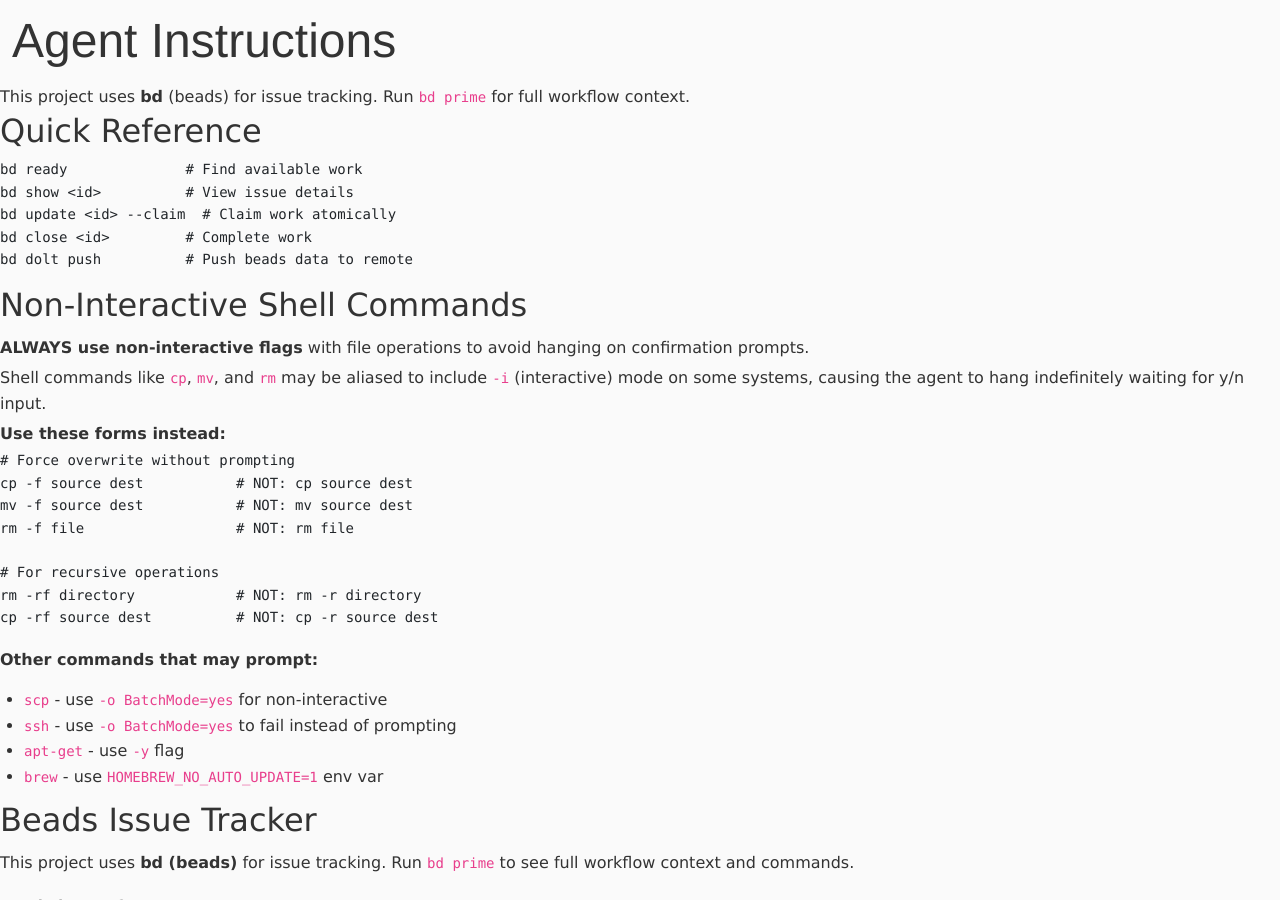
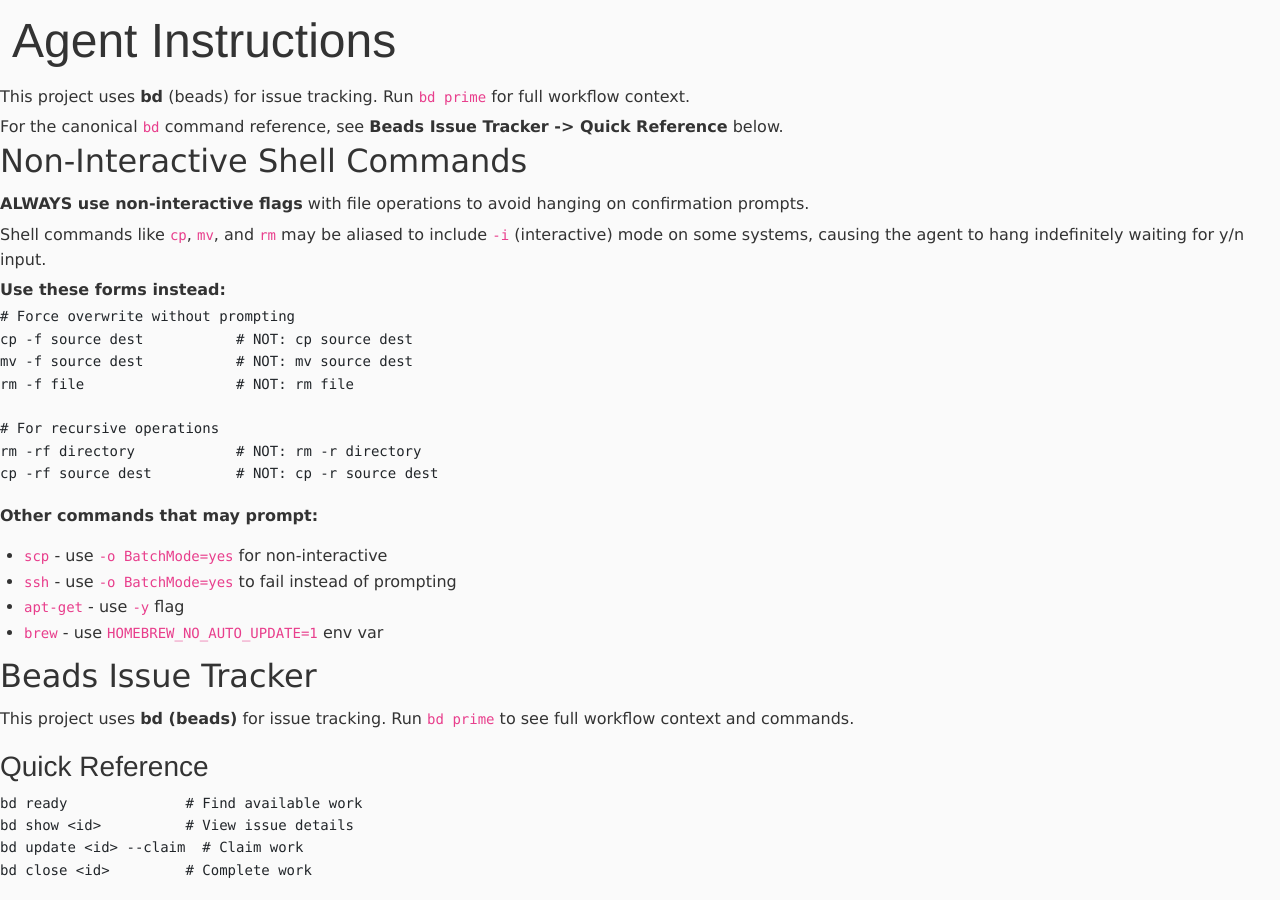
Before and after one commit to ethauber/ethauber.github.io, a Jekyll site: the page built from AGENTS.md, in a window 1280 px wide and 900 px high. Built offline with Jekyll 4.4.1, drawn with Linux system fonts in a browser that asks for light colours; our own code applies the rules of GitHub Pages for plain Markdown files.

Commit message:
Update AGENTS.md
Co-authored-by: Copilot <175728472+Copilot@users.noreply.github.com>

````diff
--- a/AGENTS.md
+++ b/AGENTS.md
@@ -2,16 +2,7 @@
 
 This project uses **bd** (beads) for issue tracking. Run `bd prime` for full workflow context.
 
-## Quick Reference
-
-```bash
-bd ready              # Find available work
-bd show <id>          # View issue details
-bd update <id> --claim  # Claim work atomically
-bd close <id>         # Complete work
-bd dolt push          # Push beads data to remote
-```
-
+For the canonical `bd` command reference, see **Beads Issue Tracker -> Quick Reference** below.
 ## Non-Interactive Shell Commands
 
 **ALWAYS use non-interactive flags** with file operations to avoid hanging on confirmation prompts.
````
